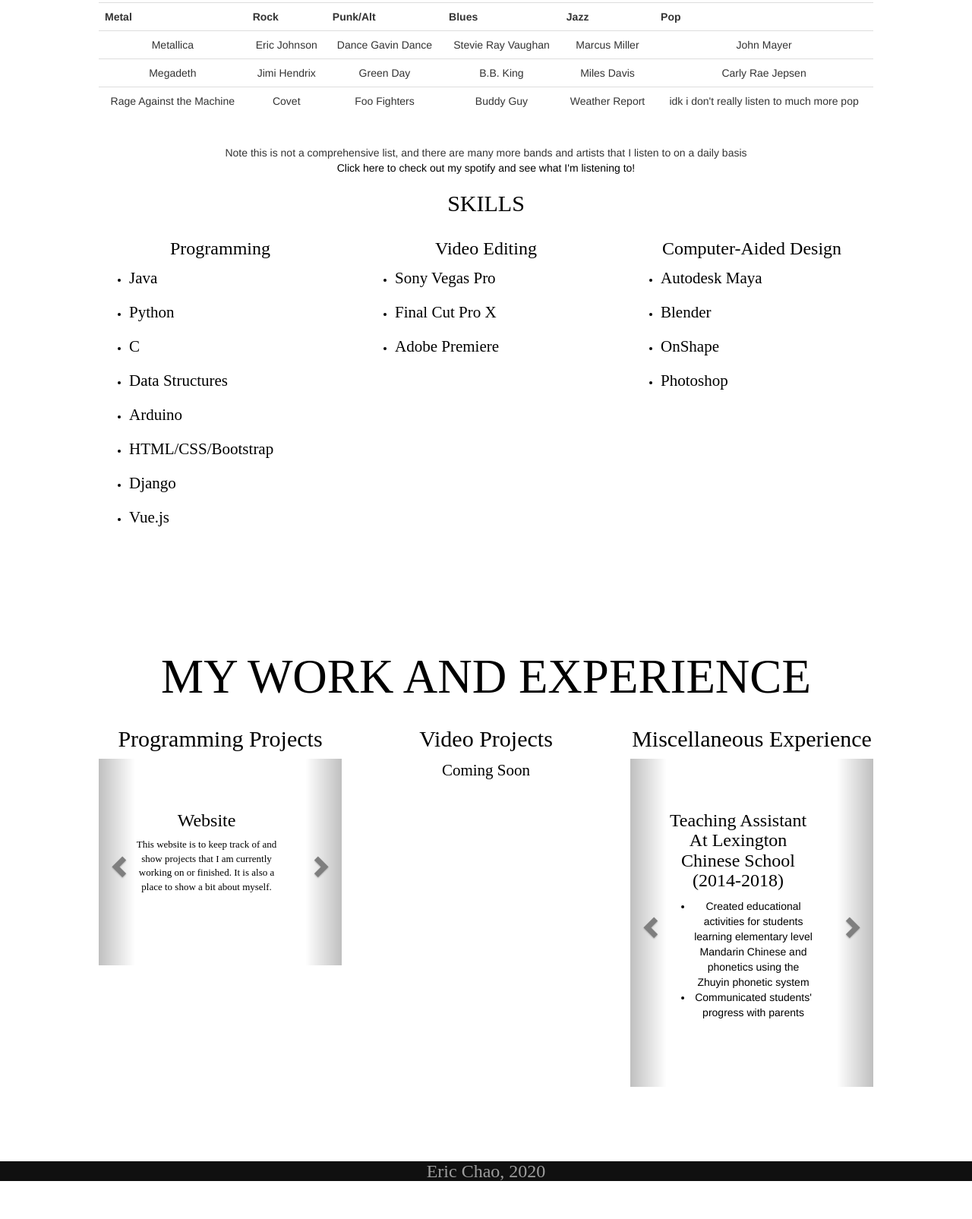
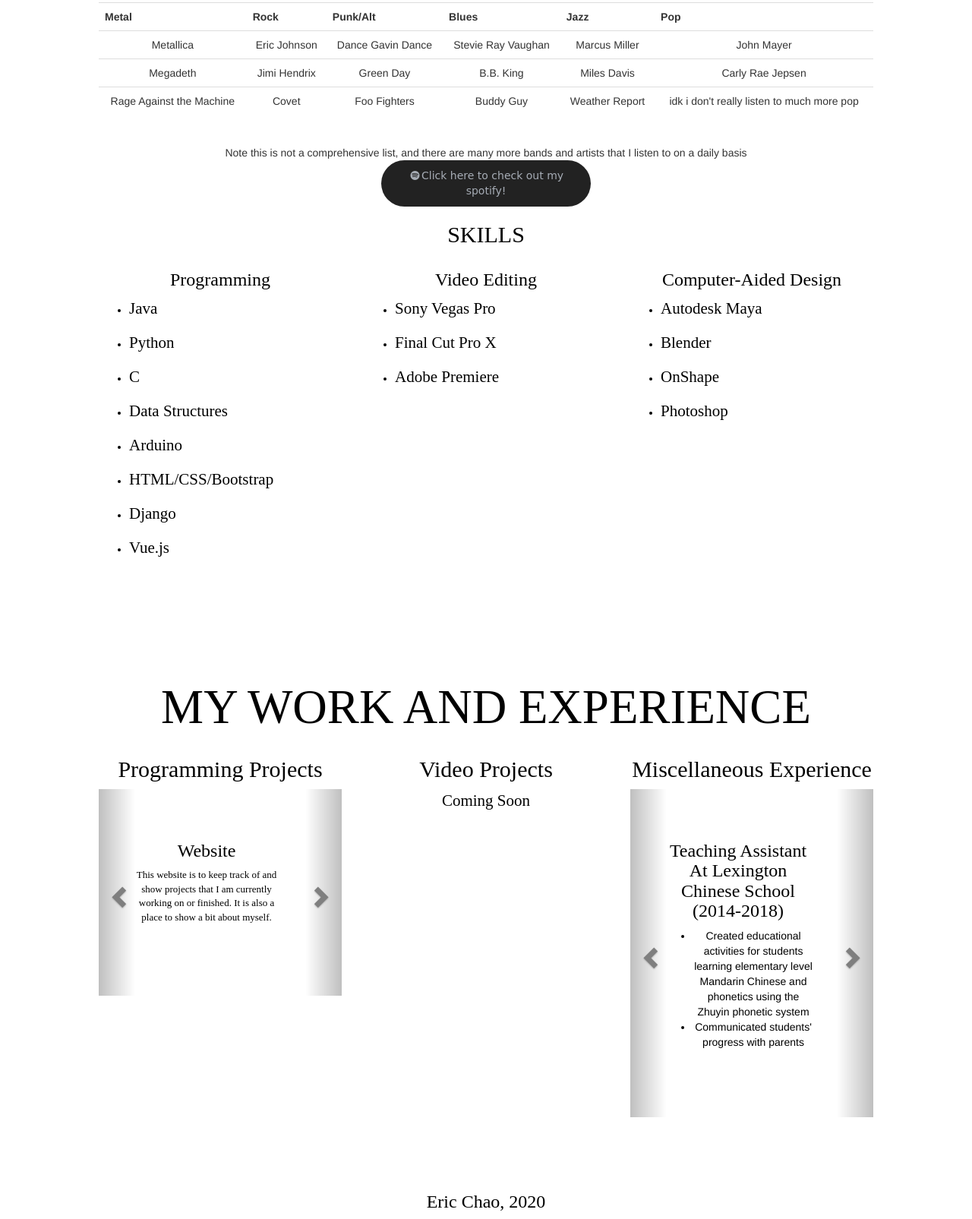
Before and after one commit to ehchao88/ehchao88.github.io, a plain HTML site: page index.html in a window 1280 px wide. Shown: the part 1010-2615 px from the top of the page at 76% size. Before the commit the page ends 2575 px from the top, so only its background shows below. Drawn offline with nearby package versions, Linux system fonts and the light colour scheme.

Commit message:
Spotify and footer

```diff
--- a/index_styles.css
+++ b/index_styles.css
@@ -58,10 +58,15 @@
 	color: maroon !important;
 }
 
-footer {
-	background-color: #101010 !important;
-	height: 100%;
+button.spotify {
+	padding: 1%;
+	background-color: #222;
+	border: none;
+	border-radius: 50vh;
+	color: #a6acb5;
+	font-family: "Brush Script MT", cursive;
 }
+
 .jumbotron {
 	background-color: white;
 }
@@ -78,6 +83,6 @@
 	color: black !important;
 }
 .footer-text {
-	color: #9d9d9d !important;
+	color: black !important;
 	text-align: center;
 }
```
Also changed, not shown: index.html (+1 -2 lines).
